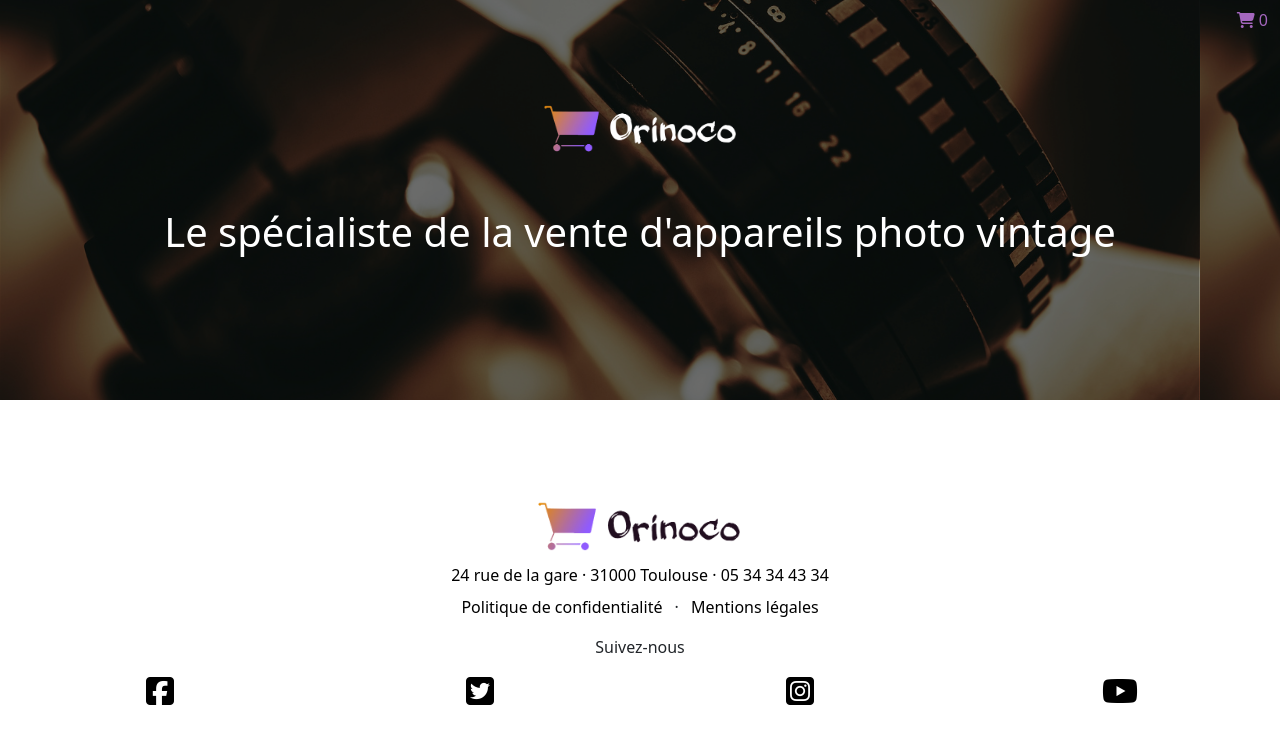
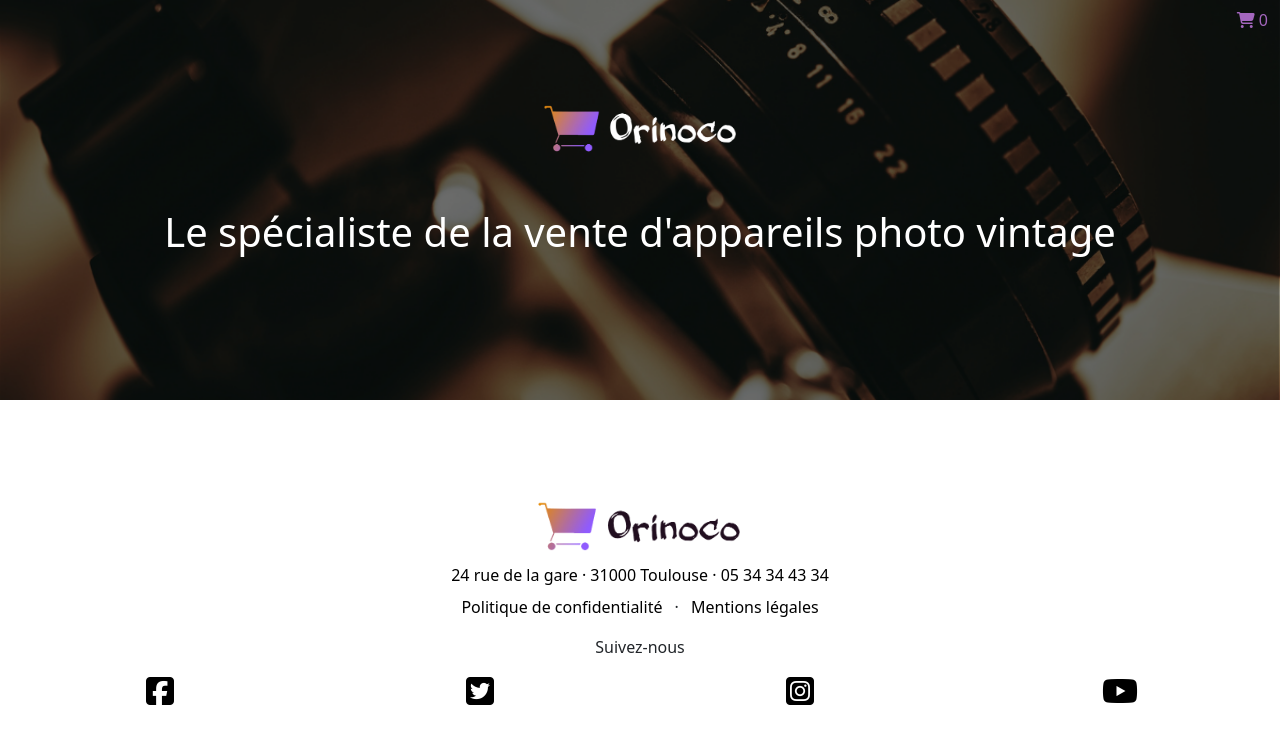
Before and after one commit to iftoute/JessiePeinoit_5_01062021, a website: page produit.html in a window 1280 px wide. Drawn offline with nearby package versions, Linux system fonts and the light colour scheme; no server answers.

Commit message:
Fix banner

```diff
--- a/scss/_base.scss
+++ b/scss/_base.scss
@@ -48,5 +48,7 @@ a:hover {
 
 .jumbotron {
     background-image: url(/images/banner.png);
+    background-repeat: no-repeat;
+    background-size: cover;
     height: 400px;
 }
```
Also changed, not shown: produit.html (+2 -6 lines), css/style.css, 1 other file.
